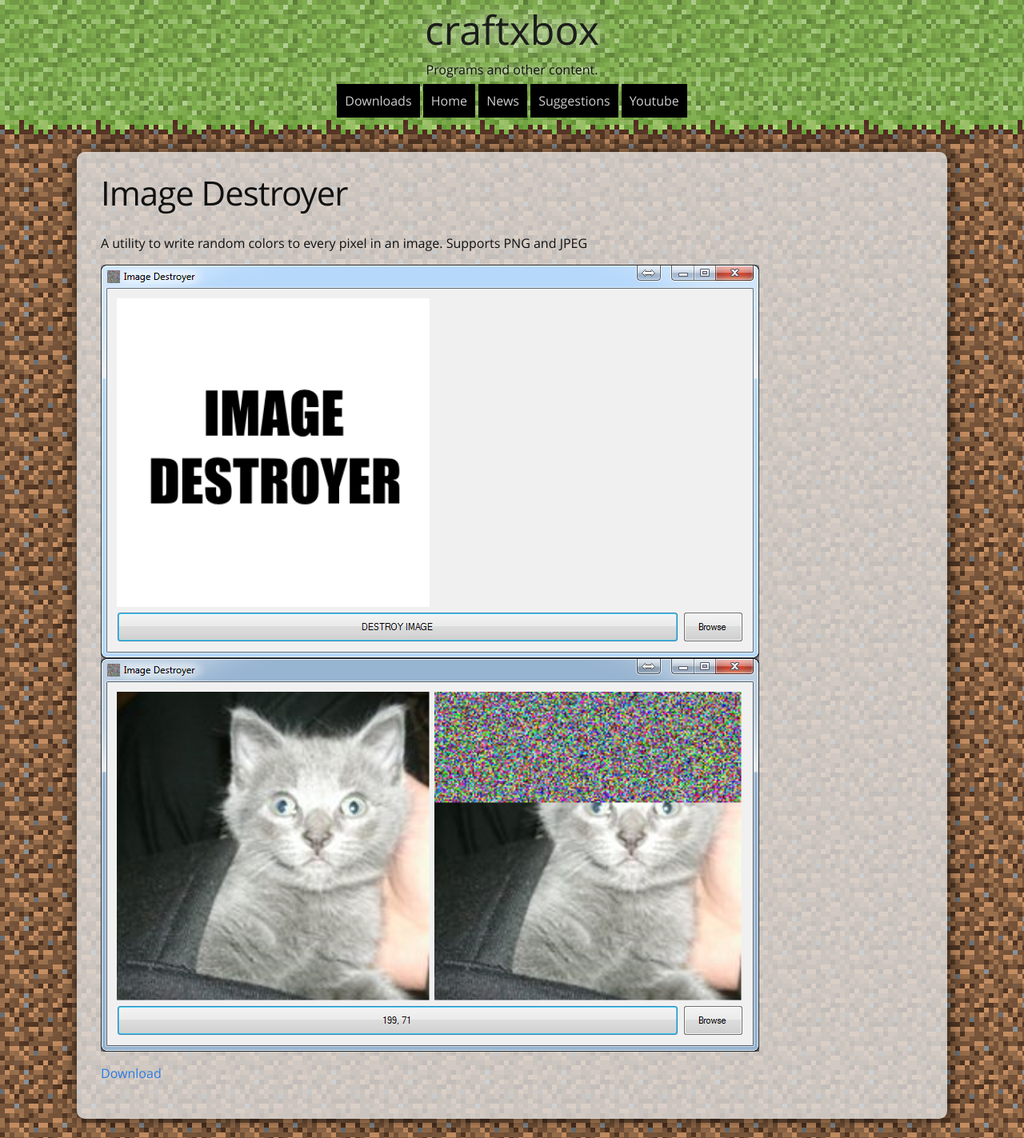
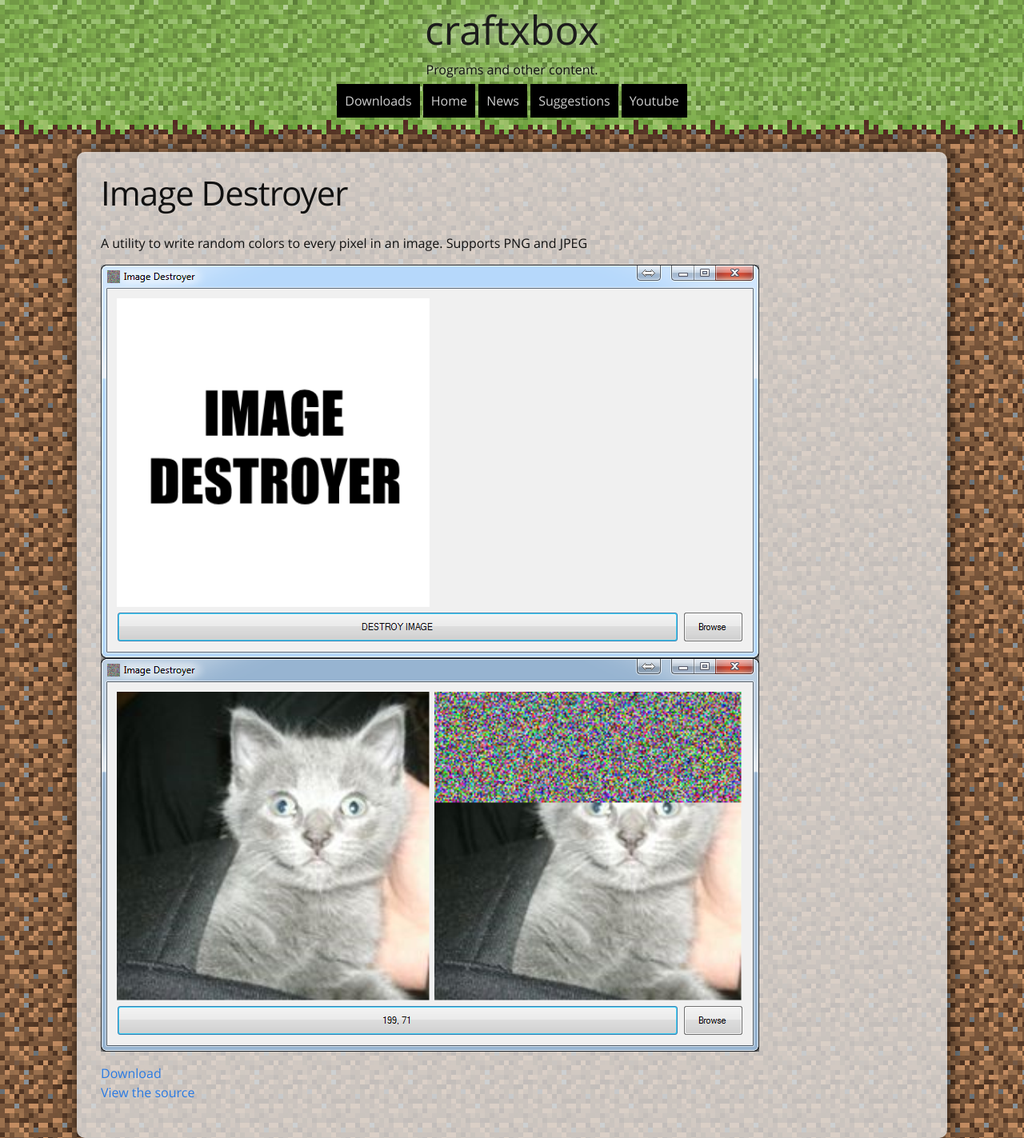
Before and after one commit to craftxbox/craftxbox.github.io, a Jekyll site: the page built from downloads/imagedestroyer/imagedestroyer.md, in a window 1280 px wide. Shown: the whole page at 80% size. Built offline with Jekyll 4.4.1, drawn with Linux system fonts in a browser that asks for light colours.

Commit message:
add link to sourcecode

```diff
--- a/downloads/imagedestroyer/imagedestroyer.md
+++ b/downloads/imagedestroyer/imagedestroyer.md
@@ -11,3 +11,4 @@ Supports PNG and JPEG
 <img src="/images/imde_scr2.png">
 
 [Download](/downloads/imagedestroyer/ImageDestroyer.exe)
+[View the source](https://github.com/craftxbox/ImageDestroyer)
```
